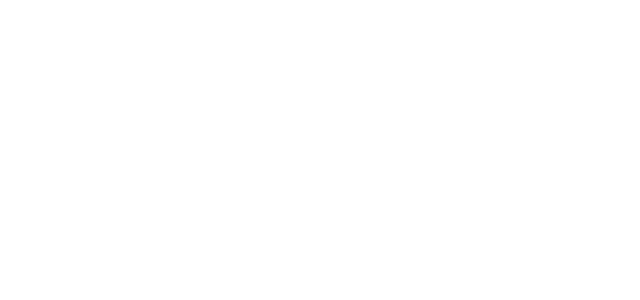
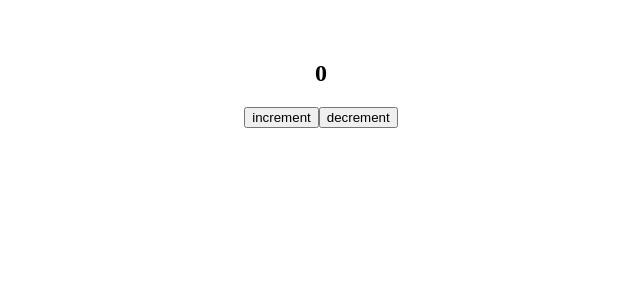
Before and after one commit to Maietskyi/react-okten-sept-2024, a React (Vite) app: page / in a window 1280 px wide. Shown: the top 300 px of the page, without its empty margins (319-959 px from the left). Built offline with nearby package versions, Linux system fonts and the light colour scheme.

Commit message:
Add Lesson 2 / lesson 2.1

```diff
--- a/src/App.tsx
+++ b/src/App.tsx
@@ -1,8 +1,33 @@
 import './App.css'
+import {useState} from "react";
 
-function App() {
+const App = () => {
+  // eslint-disable-next-line prefer-const
+  let [counter, setCounter]= useState<number>(0);
   return (
-    <></>
+      <div>
+        <h2>{counter}</h2>
+        <button onClick={() => {
+          setCounter(++counter);
+          console.log(counter)
+        }}>increment
+        </button>
+
+        {/*<button onClick={() => {*/}
+        {/*  setCounter(--counter);*/}
+        {/*  console.log(counter)*/}
+        {/*}}>decrement*/}
+        {/*</button>*/}
+
+        {/*Можна ще через колбек функцію*/}
+        <button onClick={() => {
+          setCounter(prevState => {
+            return --prevState;
+          });
+          console.log(counter)
+        }}>decrement
+        </button>
+      </div>
   )
 }
 
```
